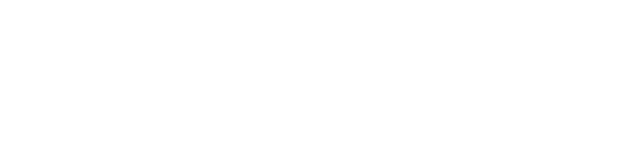
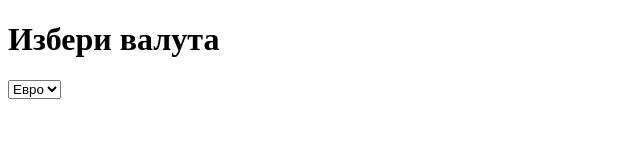
Before and after one commit to RosenCodes20/euro_calculator, a plain HTML site: page index.html in a window 1280 px wide. Shown: the whole page, without its empty margins (0-640 px from the left). Drawn offline with Linux system fonts and the light colour scheme.

Commit message:
feat: added more

```diff
--- a/index.html
+++ b/index.html
@@ -6,6 +6,10 @@
     <title>Евро Калкулатор</title>
 </head>
 <body>
-
+    <h1>Избери валута</h1>
+    <select name="euroLv" id="euroLv">
+        <option value="Евро">Евро</option>
+        <option value="Лева">Лева</option>
+    </select>
 </body>
 </html>
```
